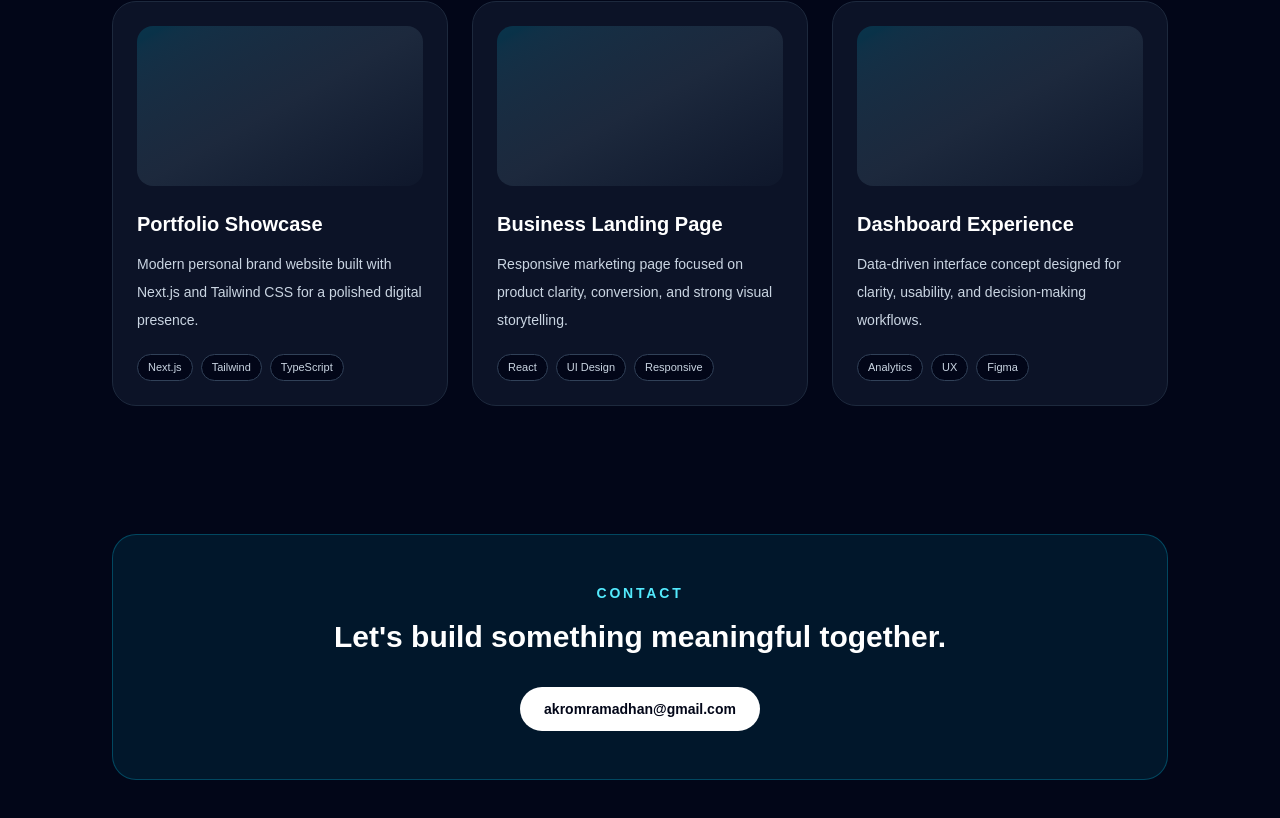
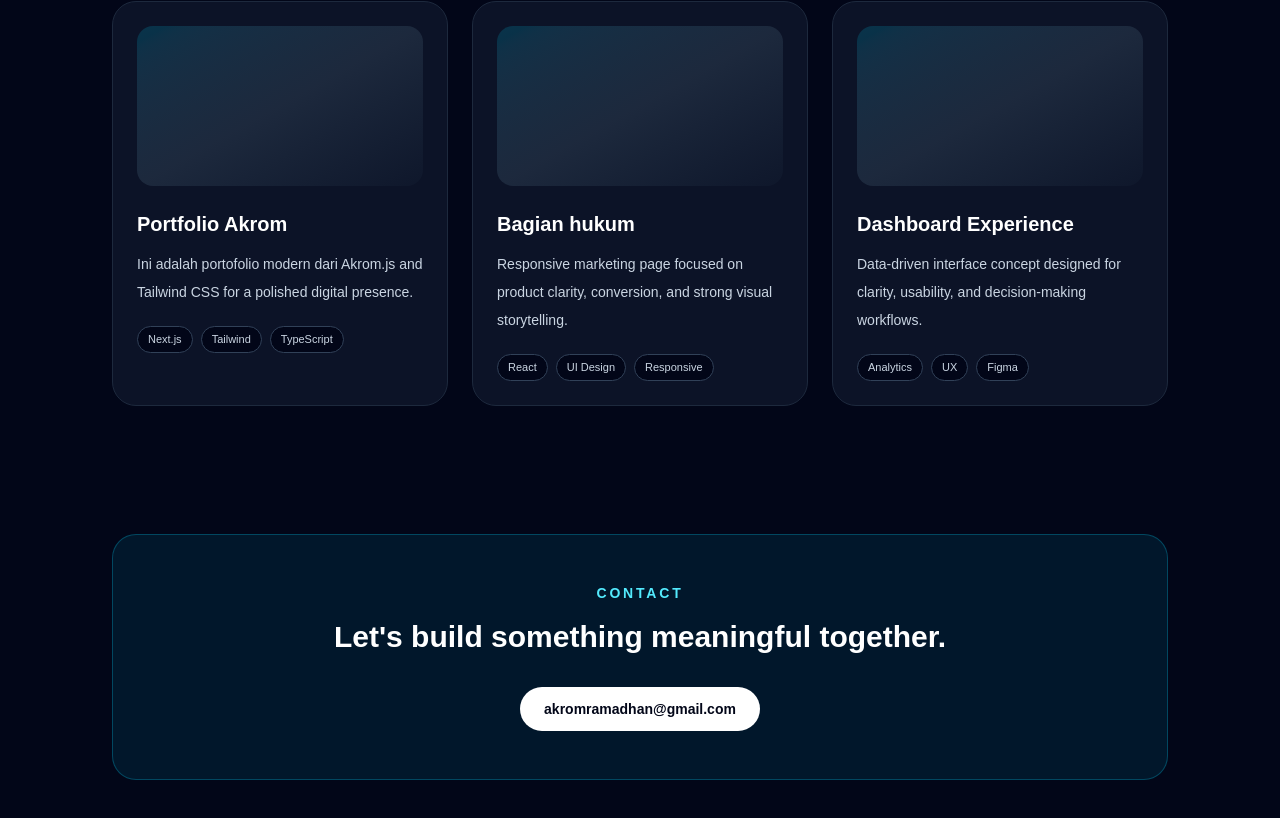
Before and after one commit to AKROMramadhan/portfolio-akrom, a Next.js app: page / in a window 1280 px wide. Shown: the part 1004-1822 px from the top of the page. Built offline with nearby package versions, Linux system fonts and the light colour scheme.

Commit message:
update homepage portfolio

```diff
--- a/src/app/page.tsx
+++ b/src/app/page.tsx
@@ -1,12 +1,12 @@
 const projects = [
   {
-    title: "Portfolio Showcase",
+    title: "Portfolio Akrom",
     description:
-      "Modern personal brand website built with Next.js and Tailwind CSS for a polished digital presence.",
+      "Ini adalah portofolio modern dari Akrom.js and Tailwind CSS for a polished digital presence.",
     stack: ["Next.js", "Tailwind", "TypeScript"],
   },
   {
-    title: "Business Landing Page",
+    title: "Bagian hukum",
     description:
       "Responsive marketing page focused on product clarity, conversion, and strong visual storytelling.",
     stack: ["React", "UI Design", "Responsive"],
```
